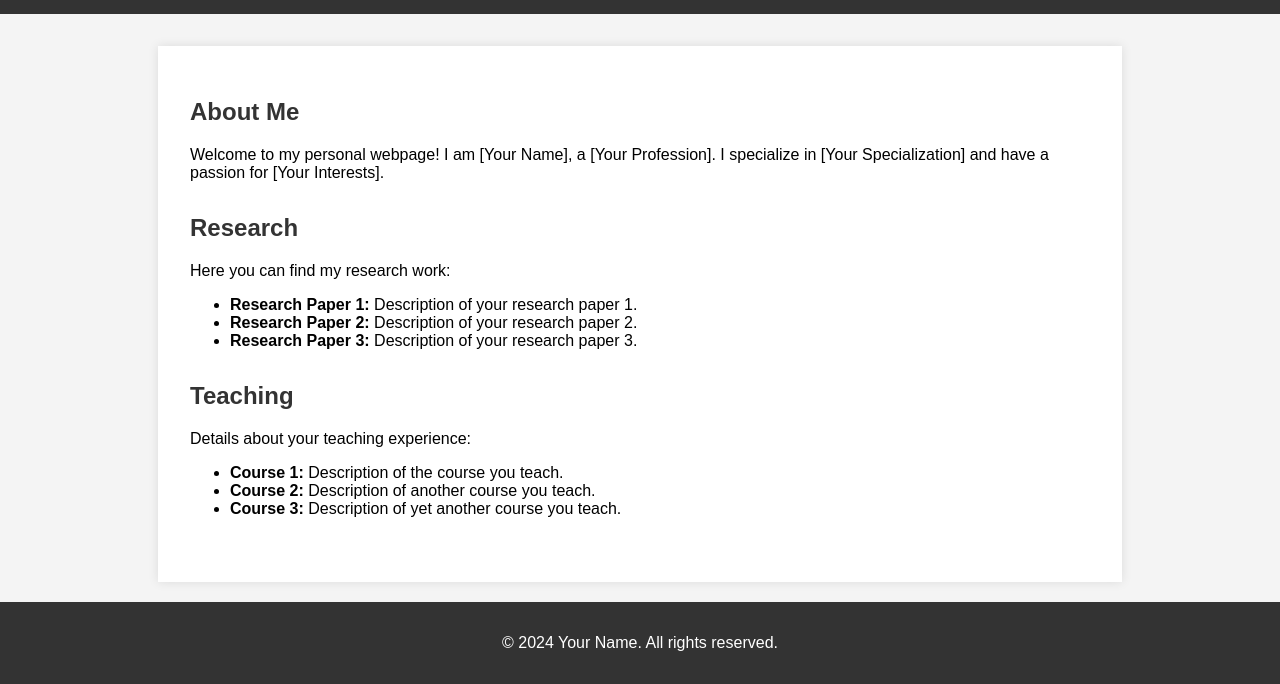
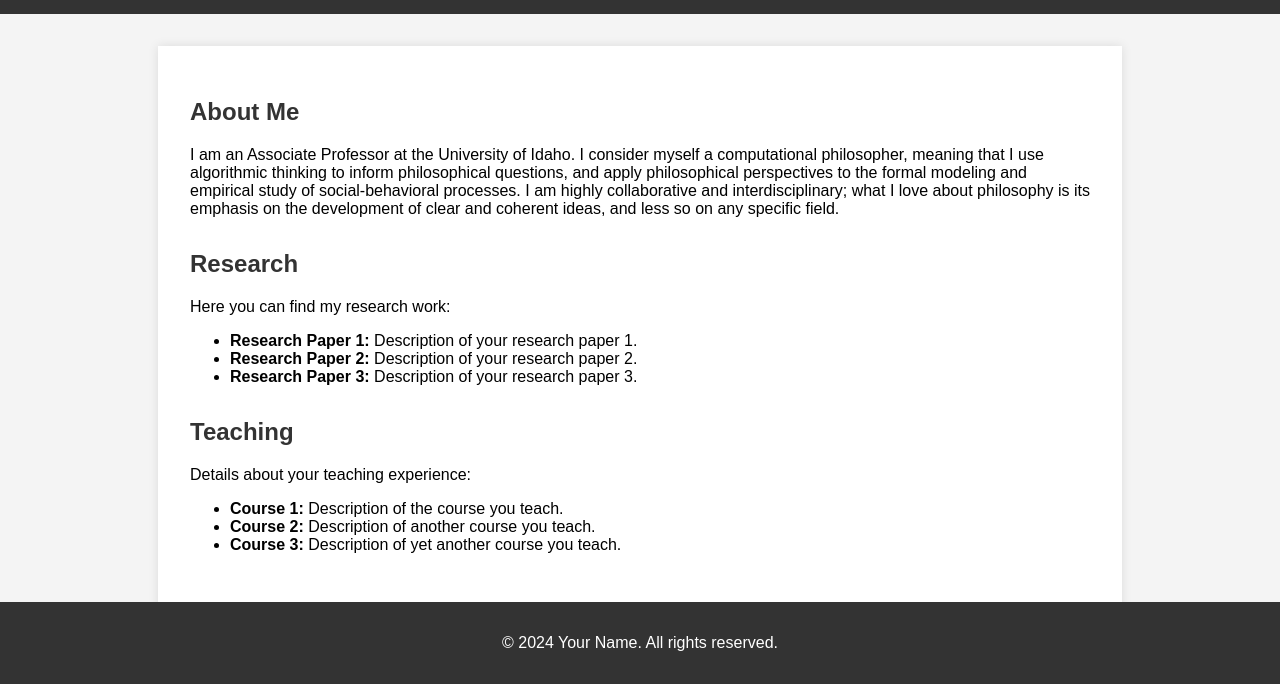
Before and after one commit to bertybaums/bertybaums.github.io, a plain HTML site: page index.html in a window 1280 px wide. Shown: the part 116-800 px from the top of the page. Drawn offline with Linux system fonts and the light colour scheme.

Commit message:
Update index.html

```diff
--- a/index.html
+++ b/index.html
@@ -66,7 +66,7 @@
 <div class="container">
     <section id="about">
         <h2>About Me</h2>
-        <p>Welcome to my personal webpage! I am [Your Name], a [Your Profession]. I specialize in [Your Specialization] and have a passion for [Your Interests].</p>
+        <p>I am an Associate Professor at the University of Idaho. I consider myself a computational philosopher, meaning that I use algorithmic thinking to inform philosophical questions, and apply philosophical perspectives to the formal modeling and empirical study of social-behavioral processes. I am highly collaborative and interdisciplinary; what I love about philosophy is its emphasis on the development of clear and coherent ideas, and less so on any specific field.  </p>
     </section>
 
     <section id="research">
```
